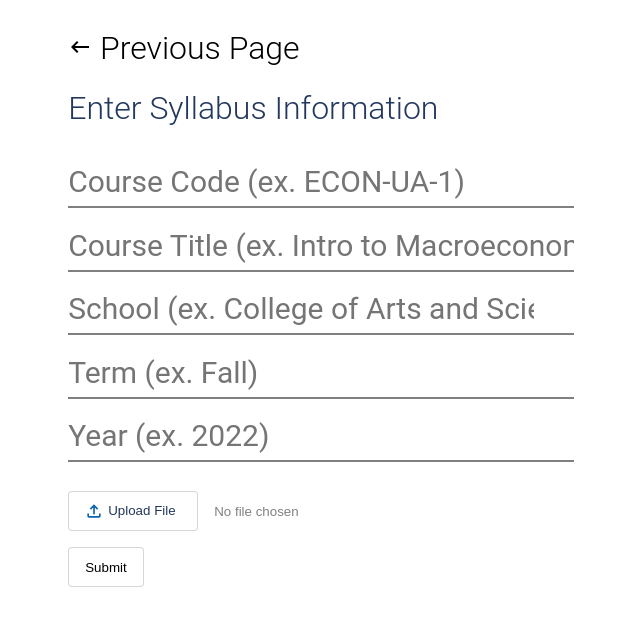
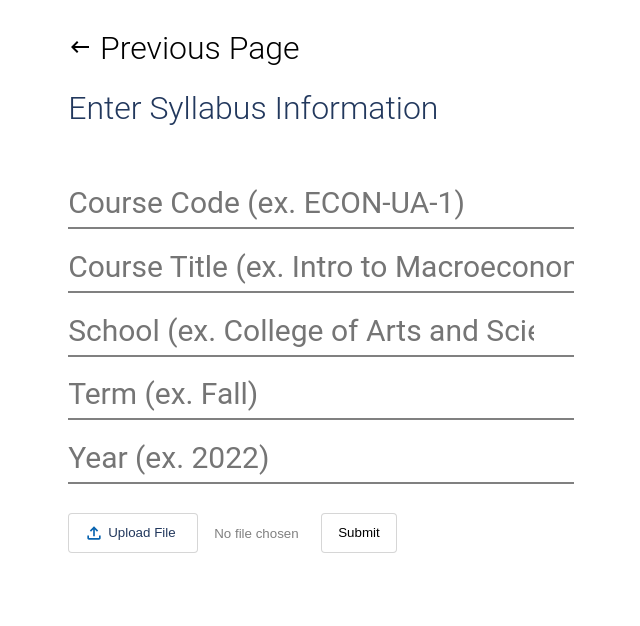
Before and after one commit to BUGS-NYU/nyu-syllabi, a Next.js app: page /upload in a window 1280 px wide. Shown: the top 626 px of the page, without its empty margins (3-643 px from the left). Built offline with nearby package versions, Linux system fonts and the light colour scheme.

Commit message:
almost done with form styling, need to fix submit bug

```diff
--- a/app/globals.css
+++ b/app/globals.css
@@ -80,7 +80,7 @@ li {
   transition: 0.2s;
 }
 
-#course_code, #course_name, #schools_form, #year_form {
+#course_code, #course_name, #schools_form, #term_form, #year_form {
   width: 40%;
   font-family: inherit;
   border: 0;
@@ -91,12 +91,12 @@ li {
   transition: border-color 0.2s;
 }
 
-#course_code:focus, #course_name:focus, #schools_form:focus, #year_form:focus {
+#course_code:focus, #course_name:focus, #schools_form:focus, #term_form:focus #year_form:focus {
   border-bottom: 2px solid rgb(34, 56, 93);
 }
 
 #filesubmit {
-  margin-top: 1%;
+  margin-top: 2%;
 }
 
 input[type="file"], input[type="submit"] {
--- a/app/upload/page.tsx
+++ b/app/upload/page.tsx
@@ -2,18 +2,20 @@ import { MotionDiv } from '../../utils/use-client';
 import Link from 'next/link';
 import { schools } from '../../data/schools';
 import KeyboardBackspaceIcon from '@mui/icons-material/KeyboardBackspace';
+import Form from '../../components/form';
 
 export default function Upload() {
 	const course_code_validation = '^[A-Z]+-[A-Z]+-[A-Z0-9]+$'
 
 	const uploadSyllabi = async (formData: FormData) => {
 		"use server";
+		console.log(formData);
 		const course_code = formData.get("course-code");
 		const title = formData.get("title");
 		const school = formData.get("school");
 		const term = formData.get("term");
 		const year = formData.get("year");
-		const link = formData.get("syllabus");
+		const link = formData.get("link");
 	};
 
 	return (
@@ -25,45 +27,8 @@ export default function Upload() {
 			<div>
 				<Link id="backlink" href="/"> <h1><KeyboardBackspaceIcon />  Previous Page </h1> </Link>
 				<h1 id="subtitle">Enter Syllabus Information</h1>
-
-				<form id='syllabiform' action={uploadSyllabi}>
-					<ul>
-						<li> <input type="text" id="course_code" name="Course Code" placeholder='Course Code (ex. ECON-UA-1)' required /> </li>
-						<li> <input type="text" id="course_name" name="course_name" placeholder='Course Title (ex. Intro to Macroeconomics)' /> </li>
-
-						<li>
-							<input type="text" id="schools_form" list="schools_form_listings" placeholder='School (ex. College of Arts and Science)' />
-							<datalist id="schools_form_listings">
-								<option value="">Please Select a School</option>
-								{schools.map((school) => (
-									<option value={school.name}>{school.name}</option>
-								))}
-							</datalist>
-						</li>
-
-						<li>
-							<input type="text" id="schools_form" list="term_form_listings" placeholder='Term (ex. Fall)' required />
-							<datalist id="term_form_listings" >
-								<option value="">Please Select a Term</option>
-								<option value="Fall">Fall</option>
-								<option value="Spring">Spring</option>
-								<option value="Summer">Summer</option>
-								<option value="Winter">Winter</option>
-							</datalist>
-						</li>
-
-						<li> <input type="number" id="year_form" name="year_form" placeholder='Year (ex. 2022)' min={1990} max={2030} /> </li>
-
-						<div id='filesubmit'>
-							<li> <input type="file" id="file_form" name="file_form" accept=".pdf, .doc, .docx" /> </li>
-							<li> <input type="submit" value="Submit" /> </li>
-						</div>
-					</ul>
-				</form>
 			</div>
-
-			{/* Syllabus, course-code (check regex check, copy from google sheets), title, school (drop-down), term (drop-down), year, upload doc (cap to 10 mb) */}
-
+			<Form schools={schools} uploadSyllabi={uploadSyllabi} />
 		</MotionDiv>
 	)
 }
--- /dev/null
+++ b/components/form.tsx
@@ -0,0 +1,75 @@
+import { schools } from '../data/schools';
+
+type Props = {
+    schools: any,
+    uploadSyllabi: any
+}
+
+{/* course-code (check regex check, copy from google sheets), title, school (drop-down), term (drop-down), year, upload doc (cap to 10 mb) */}
+const Form = ({ schools, uploadSyllabi } : Props) => {
+    const course_code_validation = '^[A-Z]+-[A-Z]+-[A-Z0-9]+$'
+    const school_validation = "^(" + schools.map((school:any) => school.name).join("|") + ")$"
+    const term_validation = "^(" + ["Fall", "Spring", "Summer", "Winter"].join("|") + ")$"
+
+    return (
+        <form id='syllabiform' action={uploadSyllabi}>
+            <ul>
+                <li>
+                    <input
+                        type="text"
+                        id="course_code"
+                        name="course_code"
+                        pattern={course_code_validation}
+                        placeholder='Course Code (ex. ECON-UA-1)'
+                        title="SUBJECT-LEVEL-COURSEVAL (ex. ECON-UA-1)"
+                    required />
+                </li>
+                <li> <input type="text" id="course_name" name="course_name" placeholder='Course Title (ex. Intro to Macroeconomics)' required /> </li>
+
+                <li>
+                    <input
+                        type="text"
+                        id="schools_form"
+                        list="schools_form_listings"
+                        placeholder='School (ex. College of Arts and Science)'
+                        pattern={school_validation}
+                        title="Select a school from the dropdown"
+                    required />
+                    <datalist id="schools_form_listings">
+                        <option value="">Please Select a School</option>
+                        {schools.map((school:any) => (
+                            <option value={school.name}>{school.name}</option>
+                        ))}
+                    </datalist>
+                </li>
+
+                <li>
+                    <input
+                        type="text"
+                        id="term_form"
+                        list="term_form_listings"
+                        placeholder='Term (ex. Fall)'
+                        pattern={term_validation}
+                        title="Select a term from the dropdown"
+                    required />
+                    <datalist id="term_form_listings" >
+                        <option value="">Please Select a Term</option>
+                        <option value="Fall">Fall</option>
+                        <option value="Spring">Spring</option>
+                        <option value="Summer">Summer</option>
+                        <option value="Winter">Winter</option>
+                    </datalist>
+                </li>
+
+                <li> <input type="number" id="year_form" name="year_form" placeholder='Year (ex. 2022)' min={1990} max={2030} /> </li>
+                <li id='filesubmit'>
+                    <input type="file" id="file_form" name="file_form" accept=".pdf, .doc, .docx" />
+                    <input type="submit" value="Submit" />
+                </li>
+            </ul>
+        </form>
+
+    )
+}
+
+export default Form;
```
